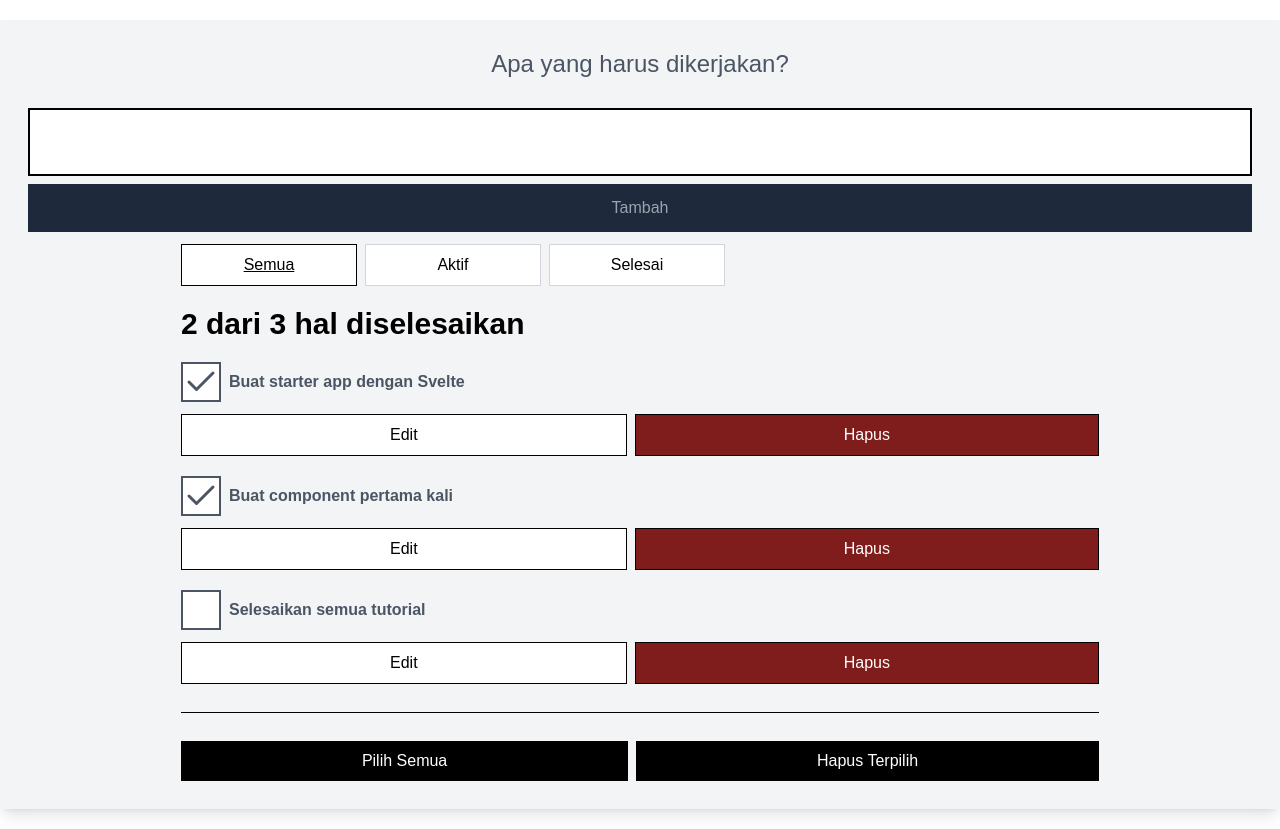
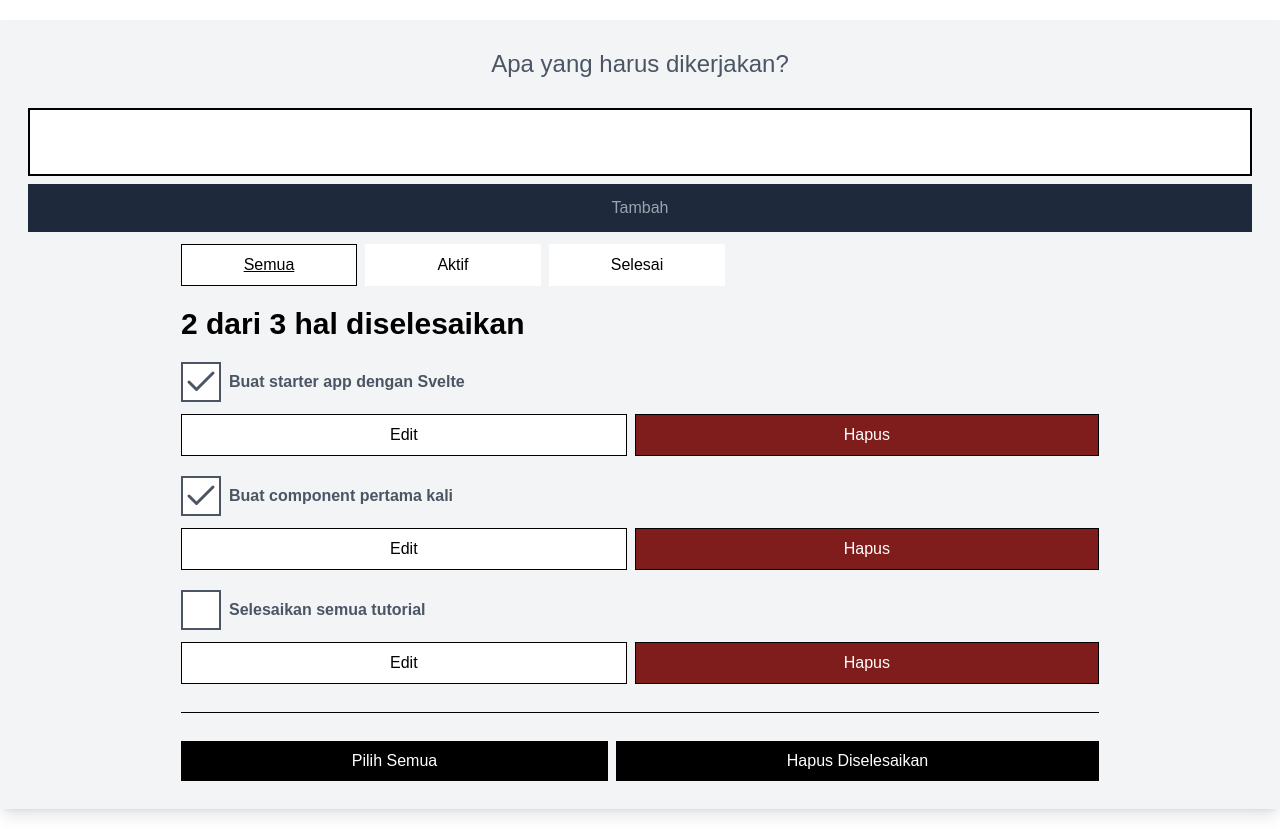
Before and after one commit to NazirArifin/sveltetodo, a SvelteKit app: page / in a window 1280 px wide. Built offline with nearby package versions, Linux system fonts and the light colour scheme; a web font is replaced by a local one.

Commit message:
using bind:filter for props

```diff
--- /dev/null
+++ b/src/lib/components/filterbuttons.svelte
@@ -0,0 +1,9 @@
+<script lang="ts">
+  export let filter = 'all';
+</script>
+
+<div class="flex mx-auto w-3/4 pt-3 gap-2">
+  <button class:border-black={filter == 'all'} class:border={filter == 'all'} class:underline={filter == 'all'} class="bg-white p-2 hover:bg-gray-100 w-44 underline" on:click={() => filter = 'all'}>Semua</button>
+  <button class:border-black={filter == 'active'} class:border={filter == 'active'} class:underline={filter == 'active'}  class="border-gray-300 border bg-white p-2 hover:bg-gray-100 w-44" on:click="{() => filter = 'active'}">Aktif</button>
+  <button class:border-black={filter == 'completed'} class:border={filter == 'completed'} class:underline={filter == 'completed'}  class="border-gray-300 border bg-white p-2 hover:bg-gray-100 w-44" on:click={() => filter = 'completed'}>Selesai</button>
+</div>
--- a/src/routes/+page.svelte
+++ b/src/routes/+page.svelte
@@ -1,10 +1,14 @@
 <script lang="ts">
+  import Filterbuttons from "$lib/components/filterbuttons.svelte";
 
-  let todos: {
+  type Todo = {
     id: number;
     text: string;
     completed: boolean;
-  }[] = [
+  }
+
+
+  let todos: Todo[] = [
     { id: 1, text: 'Buat starter app dengan Svelte', completed: true },
     { id: 2, text: 'Buat component pertama kali', completed: true },
     { id: 3, text: 'Selesaikan semua tutorial', completed: false },
@@ -53,6 +57,13 @@
     text = '';
   }
 
+  let filter = 'all';
+  function filterTodos(filter: string, todos: Todo[]): Todo[] {
+    if (filter === 'active') return todos.filter(todo => !todo.completed);
+    if (filter === 'completed') return todos.filter(todo => todo.completed);
+    return todos;
+  }
+
 </script>
 
 <main class="container p-7 bg-gray-100 shadow-lg mx-auto my-5">
@@ -67,11 +78,7 @@
   {/if}
 
   <!-- tombol filter -->
-  <div class="flex mx-auto w-3/4 pt-3 gap-2">
-    <button class="border-black border bg-white p-2 hover:bg-gray-100 w-44 underline">Semua</button>
-    <button class="border-gray-300 border bg-white p-2 hover:bg-gray-100 w-44">Aktif</button>
-    <button class="border-gray-300 border bg-white p-2 hover:bg-gray-100 w-44">Selesai</button>
-  </div>
+  <Filterbuttons bind:filter />
 
   <div class="w-3/4 mx-auto pt-5">
     <h2 class="font-semibold text-3xl">{completedTodos} dari {totalTodos} hal diselesaikan</h2>
@@ -79,7 +86,7 @@
 
   <!-- item todo  -->
   <ul>
-    {#each todos as todo, index(todo.id)}
+    {#each filterTodos(filter, todos) as todo, index(todo.id)}
     <li class="w-3/4 mx-auto pt-5">
       <button class="flex items-center" on:click={() => todo.completed = !todo.completed}>
         <input type="checkbox" class="hidden peer" checked={todo.completed}>
@@ -109,7 +116,7 @@
 
     <label class="flex items-center gap-2">
       <button class="grow bg-black text-white p-2 hover:bg-gray-900">Pilih Semua</button>
-      <button class="grow bg-black text-white p-2 hover:bg-gray-900">Hapus Terpilih</button>
+      <button class="grow bg-black text-white p-2 hover:bg-gray-900">Hapus Diselesaikan</button>
     </label>
   </div>
 
```
